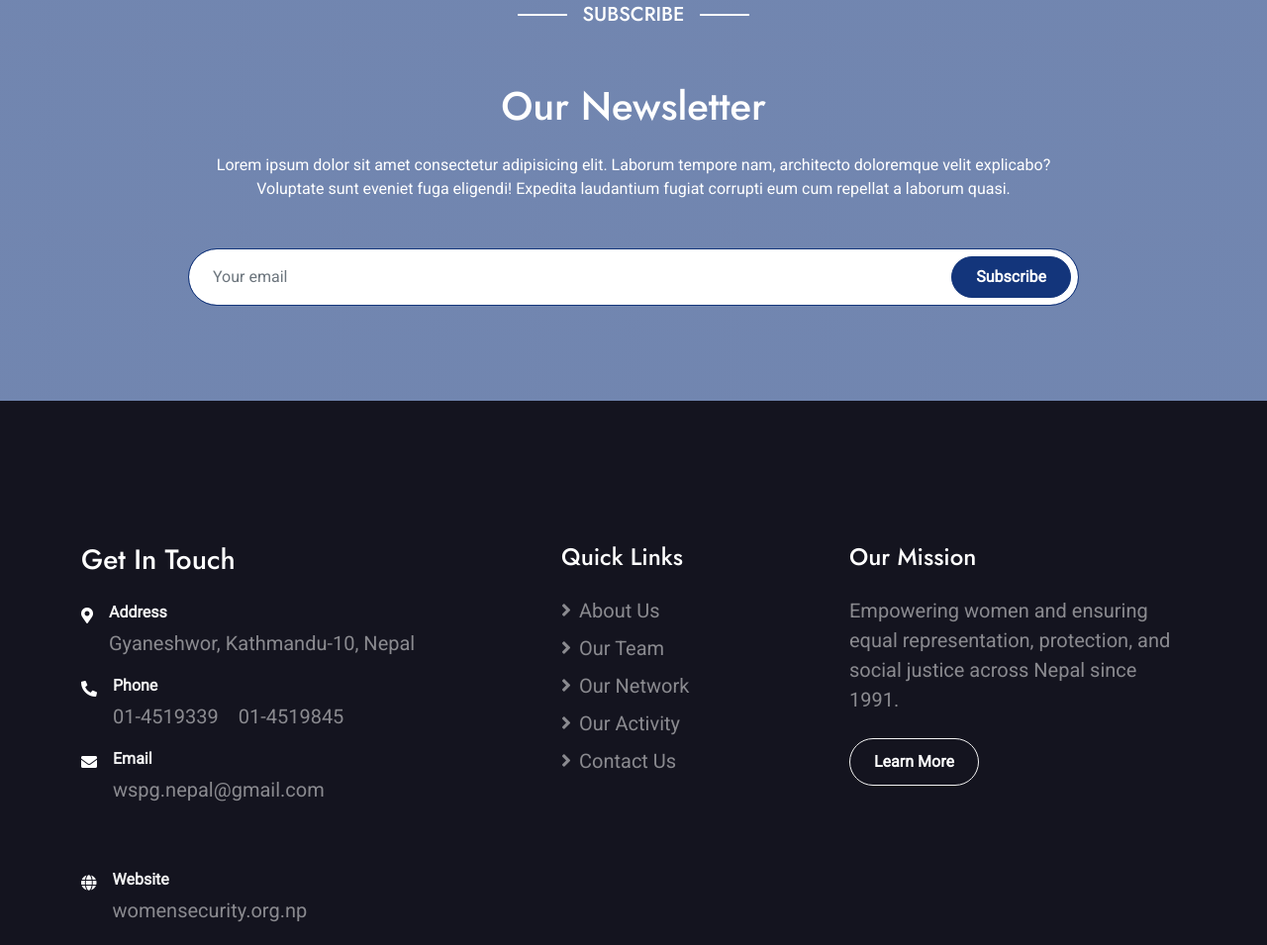
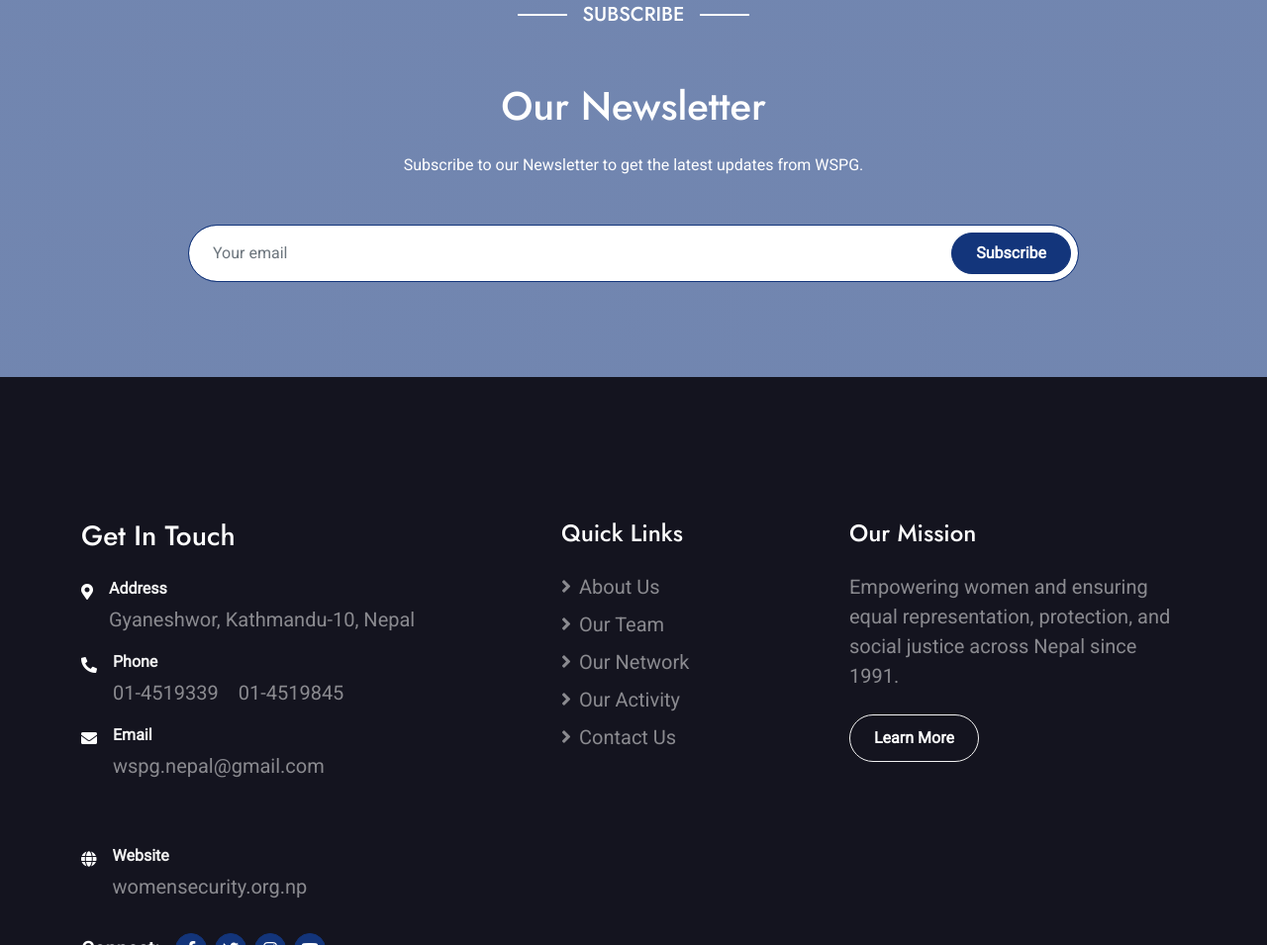
Before and after one commit to 007sevenslayer-commits/WSPG, a plain HTML site: page contact.html in a window 1280 px wide. Shown: the part 2159-3114 px from the top of the page at 99% size. Drawn offline with nearby package versions, Linux system fonts and the light colour scheme.

Commit message:
Update contact.html

```diff
--- a/contact.html
+++ b/contact.html
@@ -202,7 +202,7 @@
                 <div class="mx-auto text-center" style="max-width: 900px;">
                     <h5 class="subscribe-title px-3">Subscribe</h5>
                     <h1 class="text-white mb-4">Our Newsletter</h1>
-                    <p class="text-white mb-5">Lorem ipsum dolor sit amet consectetur adipisicing elit. Laborum tempore nam, architecto doloremque velit explicabo? Voluptate sunt eveniet fuga eligendi! Expedita laudantium fugiat corrupti eum cum repellat a laborum quasi.
+                    <p class="text-white mb-5">Subscribe to our Newsletter to get the latest updates from WSPG.
                     </p>
                     <div class="position-relative mx-auto">
                         <input class="form-control border-primary rounded-pill w-100 py-3 ps-4 pe-5" type="text" placeholder="Your email">
```
